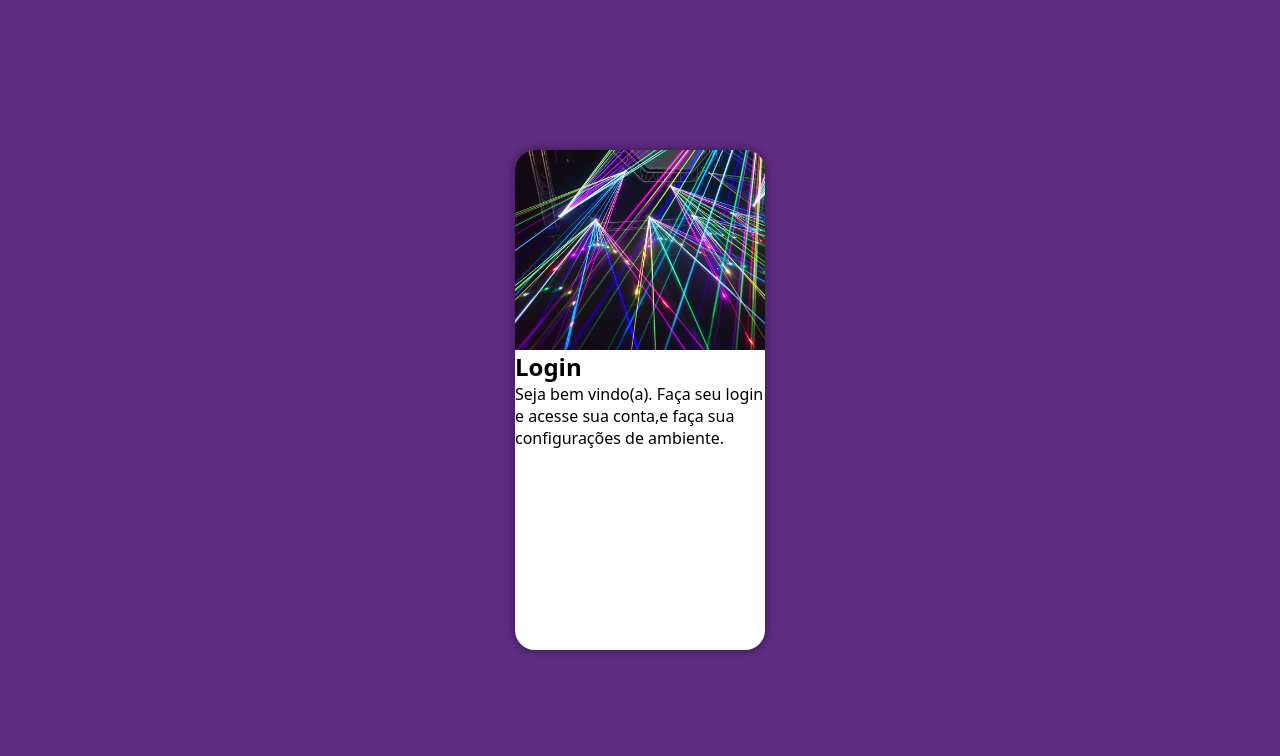
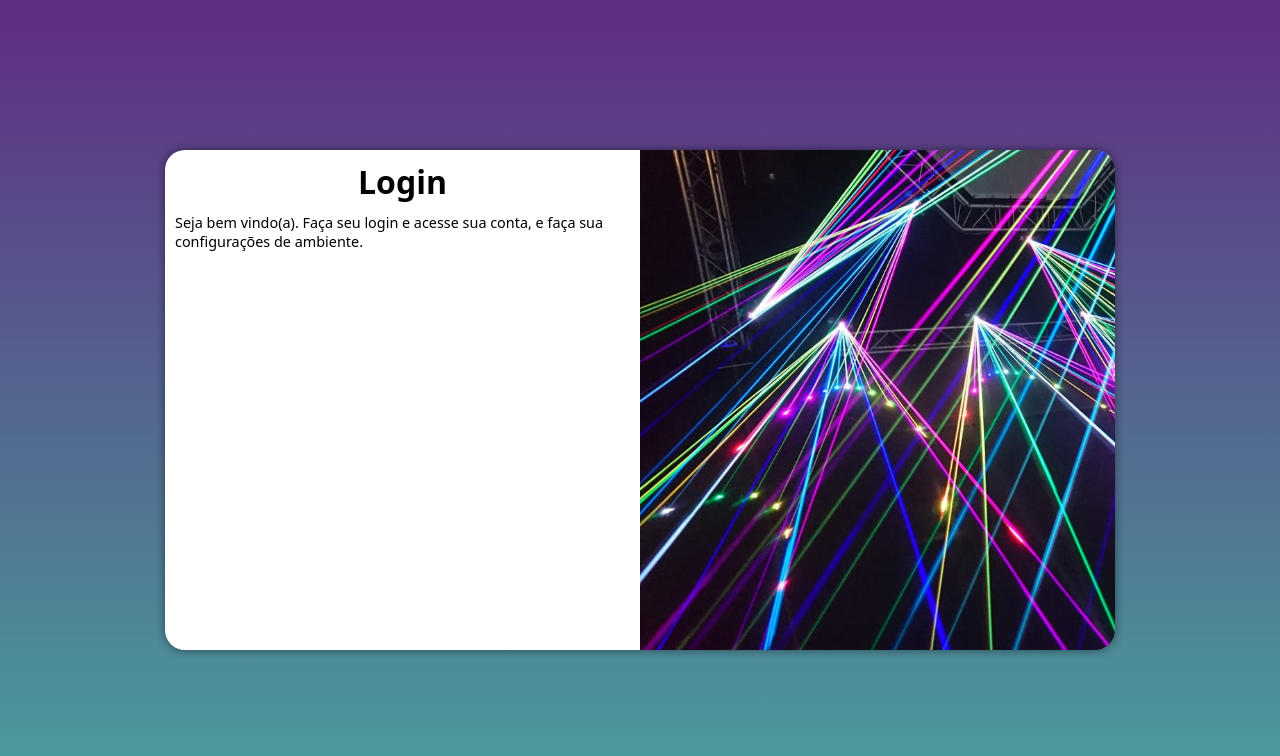
Before and after one commit to RenatoFagner84/projeto-login, a plain HTML site: page index.html in a window 1280 px wide. Drawn offline with Linux system fonts and the light colour scheme.

Commit message:
Correção de ajustes da tela

```diff
--- a/estilos/media-query.css
+++ b/estilos/media-query.css
@@ -9,7 +9,7 @@ Desktop de 992px até 1200px
 Grandes telas acima de 1200px
 */
 
-@media screen and (min-width:768px) and (max-width: 992px){
+@media screen and (min-width:769px) and (max-width: 992px){
     body{
         background-image: linear-gradient(to top,#49a09d,#5f2c82 );
     }
@@ -21,13 +21,21 @@ Grandes telas acima de 1200px
         width:30%;
         height: 100%;
     }
-    section#login > div#formulario{
+    section#login > div#formulario {
         float: right;
         width: 70%;
 
     }
+    div#formulario > h1{
+        text-align: center;
+        margin-bottom: 10px;
+        font-size: 1.6em;
+    }
+    div#formulario > p{
+        font-size: 0.9em;
+    }
 }
-@media screen and (min-width:992px) and (max-width: 1200px){
+@media screen and (min-width:992px){
     body{
         background-image: linear-gradient(to top,#49a09d,#5f2c82 );
     }
@@ -35,13 +43,23 @@ Grandes telas acima de 1200px
         width: 950px;
     }
     section#login > div#imagem{
-        float: left;
+        float: right;
         width:50%;
         height: 100%;
     }
-    section#login > div#form{
-        float: right;
+    section#login > div#formulario{
+
+        float: left;
         width: 50%;
 
     }
+    div#formulario > h1{
+        text-align: center;
+        margin-bottom: 10px;
+        font-size: 2.0em;
+    }
+    div#formulario > p{
+        font-size: 0.9em;
+    }
+
 }
--- a/estilos/style.css
+++ b/estilos/style.css
@@ -9,11 +9,13 @@ Lilás: #5f2c82;
 
 */
 *{
+    font-family: system-ui, -apple-system, BlinkMacSystemFont,
+     'Segoe UI', Roboto, Oxygen, Ubuntu, Cantarell, 'Open Sans', 'Helvetica Neue', sans-serif;
     margin: 0px;
     padding: 0px;
-    font-family: system-ui, -apple-system, BlinkMacSystemFont, 'Segoe UI', Roboto, Oxygen, Ubuntu, Cantarell, 'Open Sans', 'Helvetica Neue', sans-serif;
+    box-sizing: border-box;
+}
 
-}
 body , html {
     width: 100vw;
     height: 100vh;
@@ -40,7 +42,9 @@ section#login{
     width: 250px;
     height: 500px;
     border-radius: 20px;
-}section#login > div#imagem{
+    box-shadow:0px 0px 10px rgba(0, 0, 0, 0.488) ;
+}
+section#login > div#imagem{
     display: block;
     background: #5f2c82 url(../imagens/pexels-pixabay-417458.jpg) no-repeat;
     background-size: cover;
@@ -51,3 +55,10 @@ section#login > div#formulario{
     padding: 10px;
 
 }
+div#formulario > h1{
+    text-align: center;
+    margin-bottom: 10px;
+}
+div#formulario > p{
+    font-size: 0.8em;
+}
--- a/index.html
+++ b/index.html
@@ -9,13 +9,14 @@
 </head>
 <body>
     <main>
-        <section  id="login">
+        <section id="login">
             <div id="imagem">
 
             </div>
-            <div id="form">
+            <div id="formulario">
                 <h1>Login</h1>
-                <p>Seja bem vindo(a). Faça seu login e acesse sua conta,e faça sua configurações de ambiente.</p>
+                <p>Seja bem vindo(a). Faça seu login e acesse sua conta,
+                    e faça sua configurações de ambiente.</p>
                 <form action="login.php" method="post"></form>
 
             </div>
```
